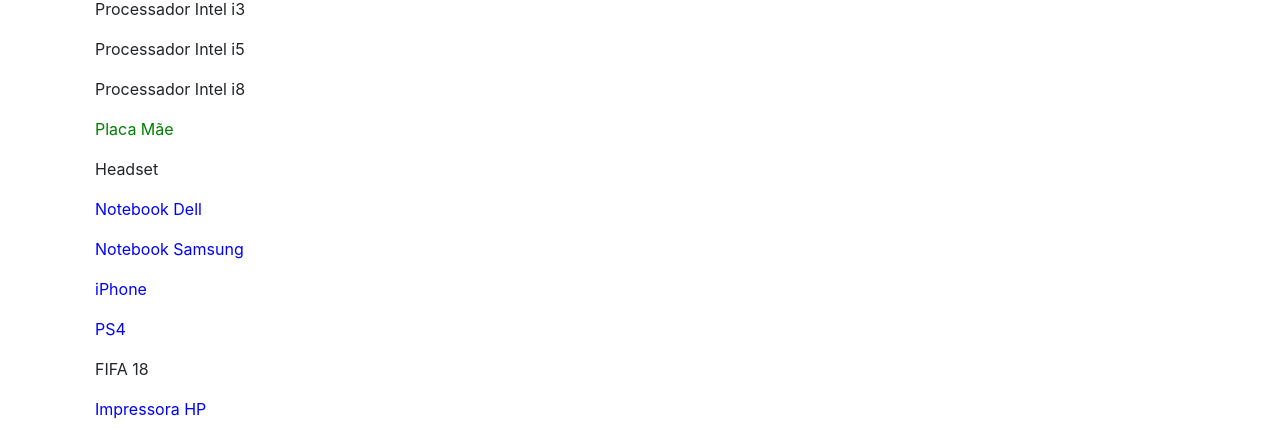
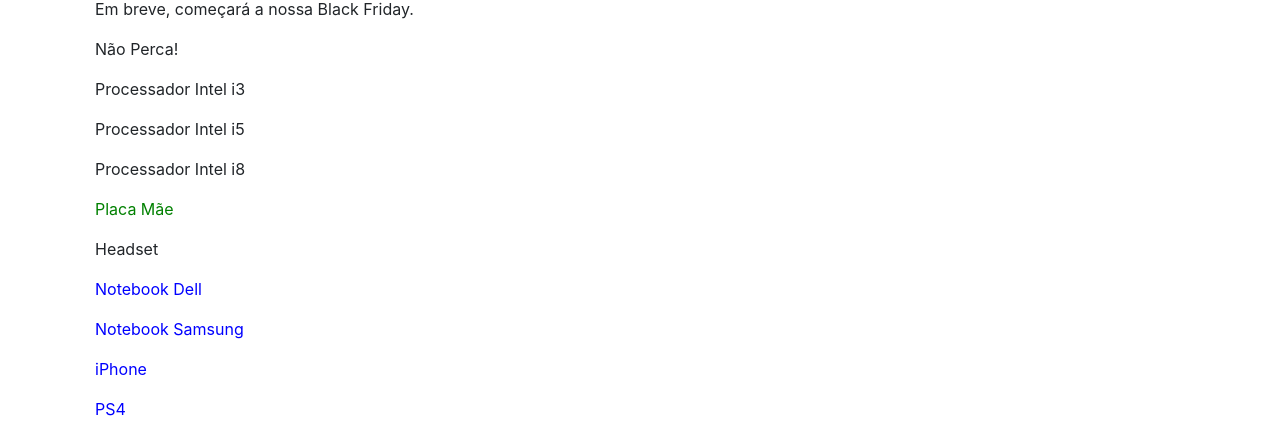
Before and after one commit to JoseAlberico/shopping_infocena_jose, a plain HTML site: page Produtos.html in a window 1280 px wide. Shown: the part 59-489 px from the top of the page. Drawn offline with nearby package versions, Linux system fonts and the light colour scheme.

Commit message:
Alterações da Black Friday

```diff
--- a/Produtos.html
+++ b/Produtos.html
@@ -9,6 +9,8 @@
 <body>
     <div class="container">
     <h1>Alguns produtos em promoção</h1>
+        <p>Em breve, começará a nossa Black Friday.</p>
+        <p>Não Perca!</p>
     <p>Processador Intel i3</p>
     <p>Processador Intel i5</p>
     <p>Processador Intel i8</p>
```
Also changed, not shown: Aluguel.html (+1 -1 lines), Quem_Somos.html (+1 -0 lines).
